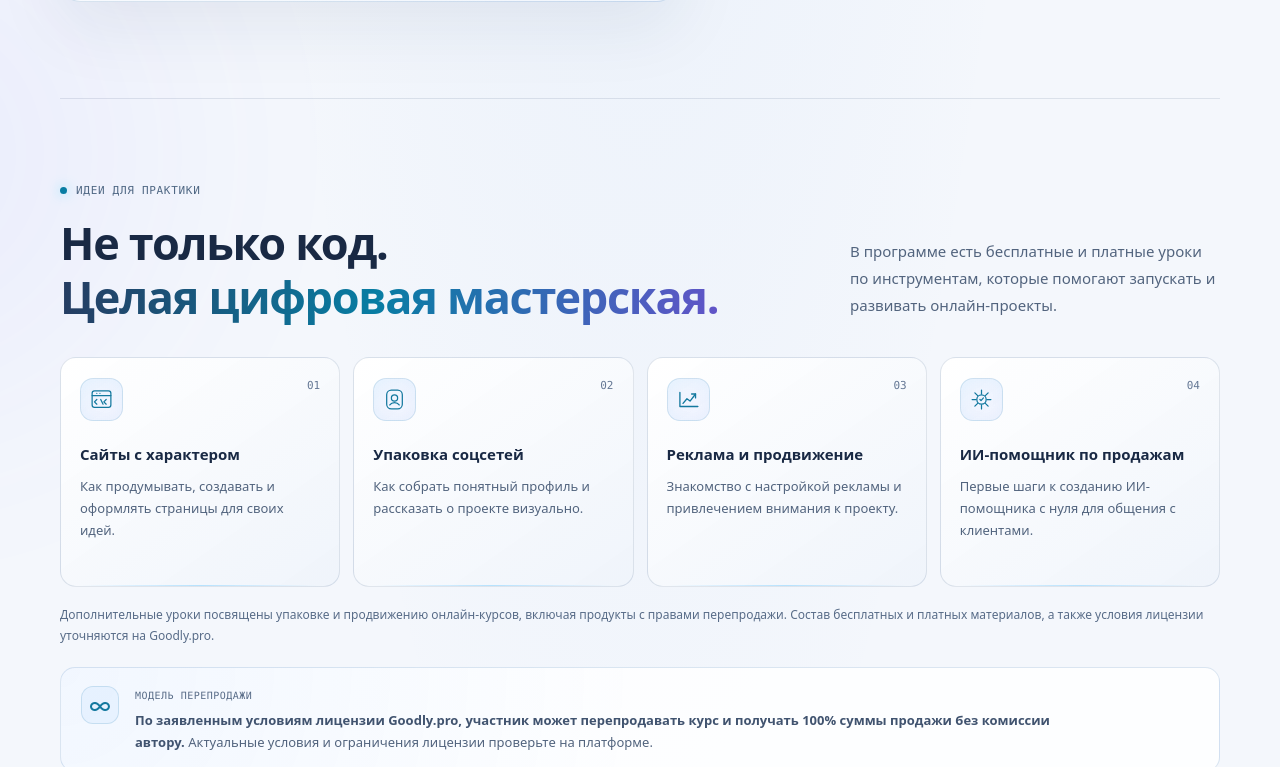
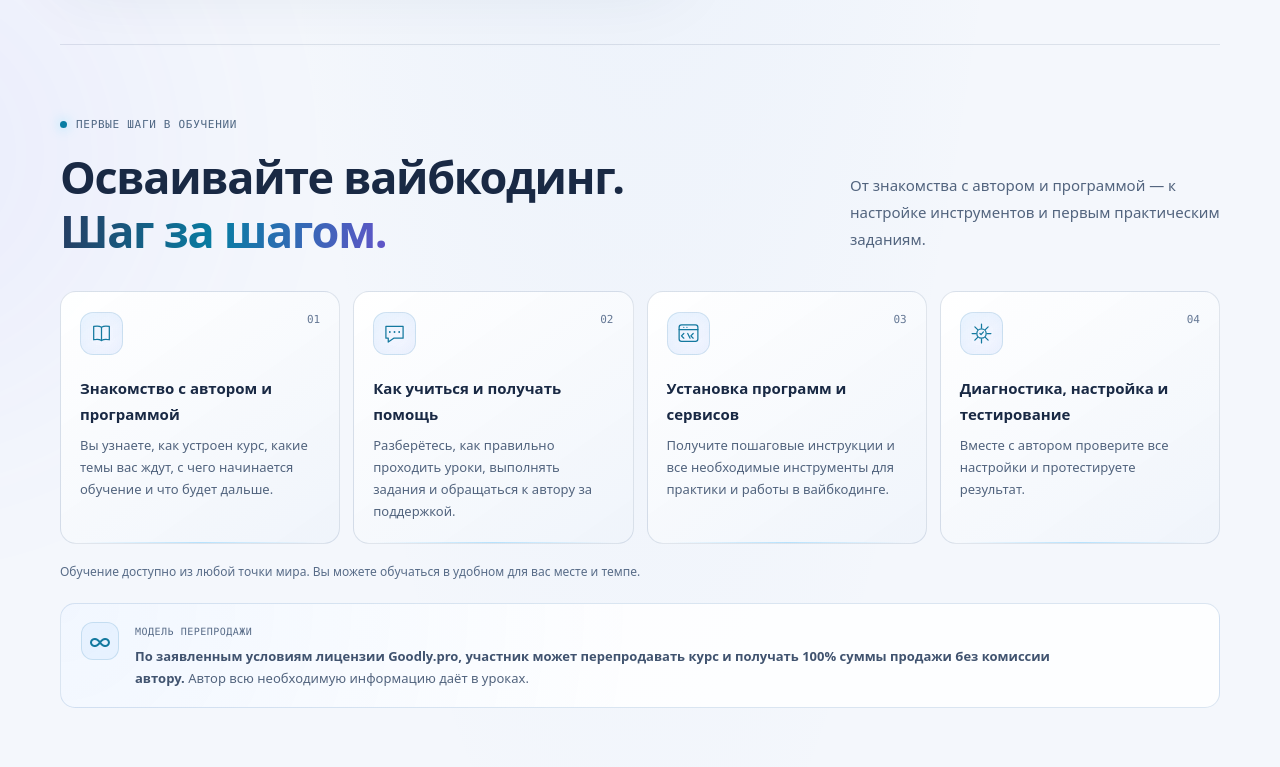
Before and after one commit to voevodinaalyona71-glitch/vibe-coding-course-landing, a plain HTML site: page index.html in a window 1280 px wide. Shown: the part 1596-2363 px from the top of the page. Drawn offline with Linux system fonts and the light colour scheme.

Commit message:
content: publish updated course landing page
Co-authored-by: Copilot <223556219+Copilot@users.noreply.github.com>

```diff
--- a/index.html
+++ b/index.html
@@ -177,38 +177,38 @@
       <section class="program-section section-shell" id="program" aria-labelledby="program-title">
         <div class="program-heading">
           <div>
-            <div class="eyebrow"><span class="eyebrow-dot"></span> ИДЕИ ДЛЯ ПРАКТИКИ</div>
-            <h2 id="program-title">Не только код.<br><span class="gradient-text">Целая цифровая мастерская.</span></h2>
+            <div class="eyebrow"><span class="eyebrow-dot"></span> ПЕРВЫЕ ШАГИ В ОБУЧЕНИИ</div>
+            <h2 id="program-title">Осваивайте вайбкодинг.<br><span class="gradient-text">Шаг за шагом.</span></h2>
           </div>
-          <p>В программе есть бесплатные и платные уроки по инструментам, которые помогают запускать и развивать онлайн-проекты.</p>
+          <p>От знакомства с автором и программой — к настройке инструментов и первым практическим заданиям.</p>
         </div>
 
         <div class="topic-grid">
           <article class="topic-card">
             <span class="topic-number">01</span>
             <span class="topic-icon" aria-hidden="true">
-              <svg viewBox="0 0 32 32" fill="none"><rect x="4" y="5" width="24" height="21" rx="3" stroke="currentColor" stroke-width="1.6"/><path d="M4 11h24M10 8h.01M14 8h.01M10 16l-3 3 3 3m5-6 3 6m4-6-3 3 3 3" stroke="currentColor" stroke-width="1.6" stroke-linecap="round" stroke-linejoin="round"/></svg>
+              <svg viewBox="0 0 32 32" fill="none"><path d="M16 8c-3-2-6-2-10-1v17c4-1 7-1 10 1m0-17c3-2 6-2 10-1v17c-4-1-7-1-10 1M16 8v17" stroke="currentColor" stroke-width="1.6" stroke-linecap="round" stroke-linejoin="round"/></svg>
             </span>
-            <h3>Сайты с характером</h3>
-            <p>Как продумывать, создавать и оформлять страницы для своих идей.</p>
+            <h3>Знакомство с автором и программой</h3>
+            <p>Вы узнаете, как устроен курс, какие темы вас ждут, с чего начинается обучение и что будет дальше.</p>
             <span class="topic-line"></span>
           </article>
           <article class="topic-card">
             <span class="topic-number">02</span>
             <span class="topic-icon" aria-hidden="true">
-              <svg viewBox="0 0 32 32" fill="none"><rect x="6" y="4" width="20" height="24" rx="6" stroke="currentColor" stroke-width="1.6"/><circle cx="16" cy="14" r="4" stroke="currentColor" stroke-width="1.6"/><path d="M10 23c1.4-2.1 3.4-3 6-3s4.6.9 6 3" stroke="currentColor" stroke-width="1.6" stroke-linecap="round"/></svg>
+              <svg viewBox="0 0 32 32" fill="none"><path d="M5 7h22v15H15l-7 5v-5H5z" stroke="currentColor" stroke-width="1.6" stroke-linecap="round" stroke-linejoin="round"/><path d="M10 14h.01M16 14h.01M22 14h.01" stroke="currentColor" stroke-width="2.4" stroke-linecap="round"/></svg>
             </span>
-            <h3>Упаковка соцсетей</h3>
-            <p>Как собрать понятный профиль и рассказать о проекте визуально.</p>
+            <h3>Как учиться и получать помощь</h3>
+            <p>Разберётесь, как правильно проходить уроки, выполнять задания и обращаться к автору за поддержкой.</p>
             <span class="topic-line"></span>
           </article>
           <article class="topic-card">
             <span class="topic-number">03</span>
             <span class="topic-icon" aria-hidden="true">
-              <svg viewBox="0 0 32 32" fill="none"><path d="M5 25V7m0 18h23M9 21l5-6 4 3 7-9" stroke="currentColor" stroke-width="1.7" stroke-linecap="round" stroke-linejoin="round"/><path d="M20 9h5v5" stroke="currentColor" stroke-width="1.7" stroke-linecap="round" stroke-linejoin="round"/></svg>
+              <svg viewBox="0 0 32 32" fill="none"><rect x="4" y="5" width="24" height="21" rx="3" stroke="currentColor" stroke-width="1.6"/><path d="M4 11h24M10 8h.01M14 8h.01M10 16l-3 3 3 3m5-6 3 6m4-6-3 3 3 3" stroke="currentColor" stroke-width="1.6" stroke-linecap="round" stroke-linejoin="round"/></svg>
             </span>
-            <h3>Реклама и продвижение</h3>
-            <p>Знакомство с настройкой рекламы и привлечением внимания к проекту.</p>
+            <h3>Установка программ и сервисов</h3>
+            <p>Получите пошаговые инструкции и все необходимые инструменты для практики и работы в вайбкодинге.</p>
             <span class="topic-line"></span>
           </article>
           <article class="topic-card">
@@ -216,17 +216,17 @@
             <span class="topic-icon" aria-hidden="true">
               <svg viewBox="0 0 32 32" fill="none"><path d="M16 4v5m0 14v5M4 16h5m14 0h5M7.5 7.5l3.6 3.6m9.8 9.8 3.6 3.6m0-17-3.6 3.6m-9.8 9.8-3.6 3.6" stroke="currentColor" stroke-width="1.6" stroke-linecap="round"/><circle cx="16" cy="16" r="6" stroke="currentColor" stroke-width="1.6"/><path d="m14 16 1.4 1.4L18.5 14" stroke="currentColor" stroke-width="1.6" stroke-linecap="round" stroke-linejoin="round"/></svg>
             </span>
-            <h3>ИИ-помощник по продажам</h3>
-            <p>Первые шаги к созданию ИИ-помощника с нуля для общения с клиентами.</p>
+            <h3>Диагностика, настройка и тестирование</h3>
+            <p>Вместе с автором проверите все настройки и протестируете результат.</p>
             <span class="topic-line"></span>
           </article>
         </div>
-        <p class="program-note">Дополнительные уроки посвящены упаковке и продвижению онлайн-курсов, включая продукты с правами перепродажи. Состав бесплатных и платных материалов, а также условия лицензии уточняются на Goodly.pro.</p>
+        <p class="program-note">Обучение доступно из любой точки мира. Вы можете обучаться в удобном для вас месте и темпе.</p>
         <aside class="license-callout">
           <span class="license-icon" aria-hidden="true">∞</span>
           <div>
             <span class="aside-index">МОДЕЛЬ ПЕРЕПРОДАЖИ</span>
-            <p><strong>По заявленным условиям лицензии Goodly.pro, участник может перепродавать курс и получать 100% суммы продажи без комиссии автору.</strong> Актуальные условия и ограничения лицензии проверьте на платформе.</p>
+            <p><strong>По заявленным условиям лицензии Goodly.pro, участник может перепродавать курс и получать 100% суммы продажи без комиссии автору.</strong> Автор всю необходимую информацию даёт в уроках.</p>
           </div>
         </aside>
       </section>
@@ -289,7 +289,7 @@
           <div class="eyebrow"><span class="eyebrow-dot"></span> ВАШ СЛЕДУЮЩИЙ ШАГ</div>
           <h2 id="final-title">Готовы сделать первый шаг? <span class="gradient-text">Попробуйте вайбкодинг на практике прямо сейчас.</span></h2>
         </div>
-        <p>За 7 дней познакомьтесь с курсом, выполните первые задания и решите, хотите ли продолжить.</p>
+        <p>За 7 дней познакомьтесь с автором и форматом курса, попробуйте первые задания и оцените, подходит ли вам данное обучение.</p>
         <a class="button button-primary final-button" data-max-channel-link href="https://max.ru/se13372587_biz" target="_blank" rel="noopener noreferrer">
           Подписаться и получить подарок
           <span class="button-arrow" aria-hidden="true">↗</span>
--- a/styles.css
+++ b/styles.css
@@ -145,7 +145,7 @@ a:focus-visible {
   grid-template-columns: 1.04fr 0.96fr;
   align-items: center;
   gap: 10px;
-  padding-block: 74px 76px;
+  padding-block: 64px 60px;
 }
 
 .hero-copy {
@@ -444,11 +444,11 @@ h1 {
 }
 
 .gift-section {
-  padding-block: 70px 96px;
+  padding-block: 60px 78px;
 }
 
 .faq-section {
-  padding-block: 32px 88px;
+  padding-block: 28px 68px;
 }
 
 .faq-section .section-heading {
@@ -769,7 +769,7 @@ h1 {
 }
 
 .program-section {
-  padding-block: 76px 83px;
+  padding-block: 64px 70px;
   border-top: 1px solid rgba(164, 196, 244, 0.08);
 }
 
@@ -1127,7 +1127,7 @@ h1 {
   .hero {
     min-height: 600px;
     grid-template-columns: 1fr 0.85fr;
-    padding-block: 58px;
+    padding-block: 50px;
   }
 
   h1 {
@@ -1171,7 +1171,7 @@ h1 {
     min-height: unset;
     grid-template-columns: 1fr;
     gap: 0;
-    padding-block: 64px 32px;
+    padding-block: 52px 24px;
   }
 
   .hero-copy {
@@ -1206,11 +1206,11 @@ h1 {
   }
 
   .gift-section {
-    padding-block: 52px 71px;
+    padding-block: 44px 56px;
   }
 
   .faq-section {
-    padding-block: 14px 62px;
+    padding-block: 12px 50px;
   }
 
   .section-heading {
@@ -1264,7 +1264,7 @@ h1 {
   }
 
   .program-section {
-    padding-block: 60px;
+    padding-block: 48px;
   }
 
   .program-heading {
```
